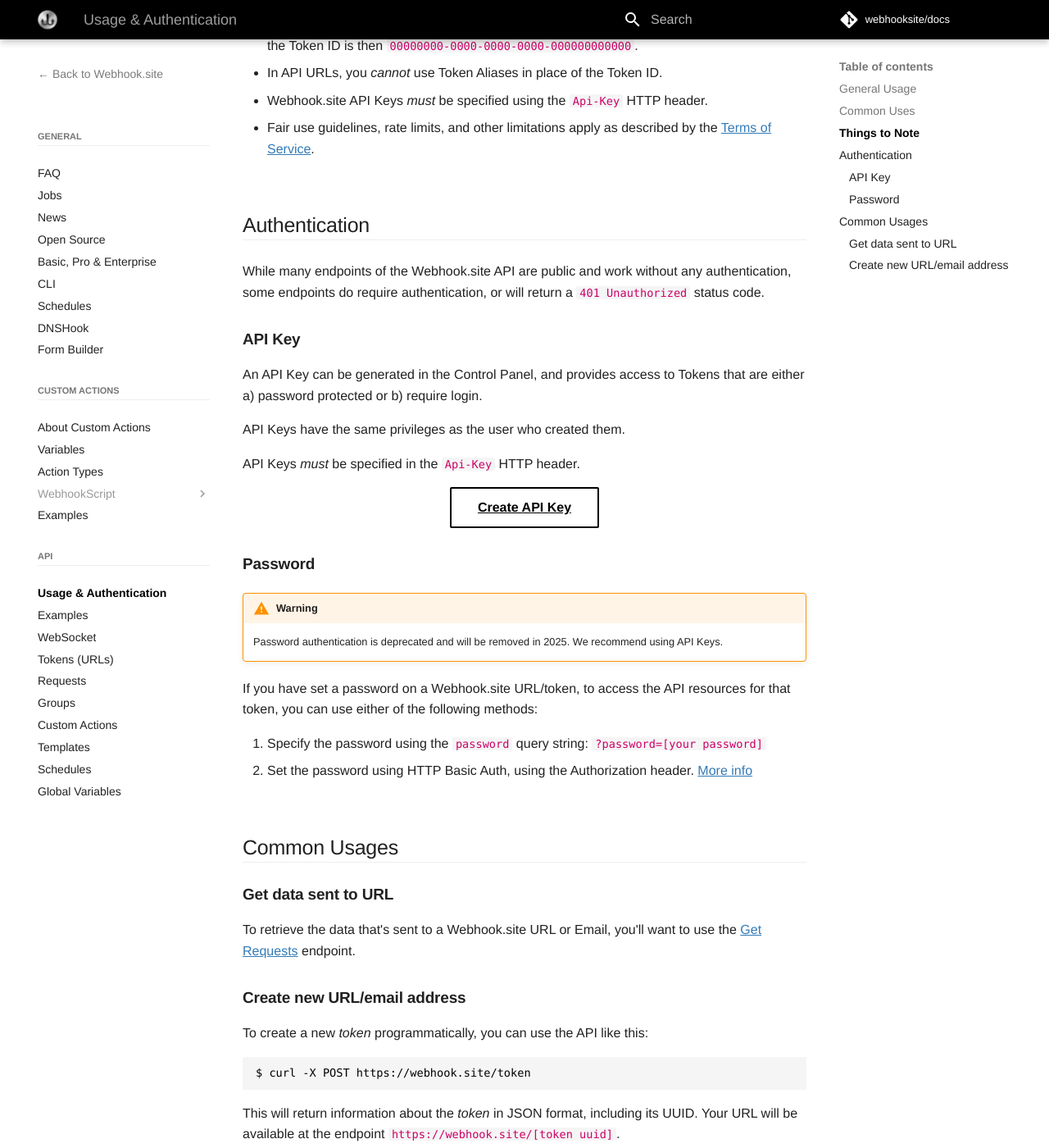
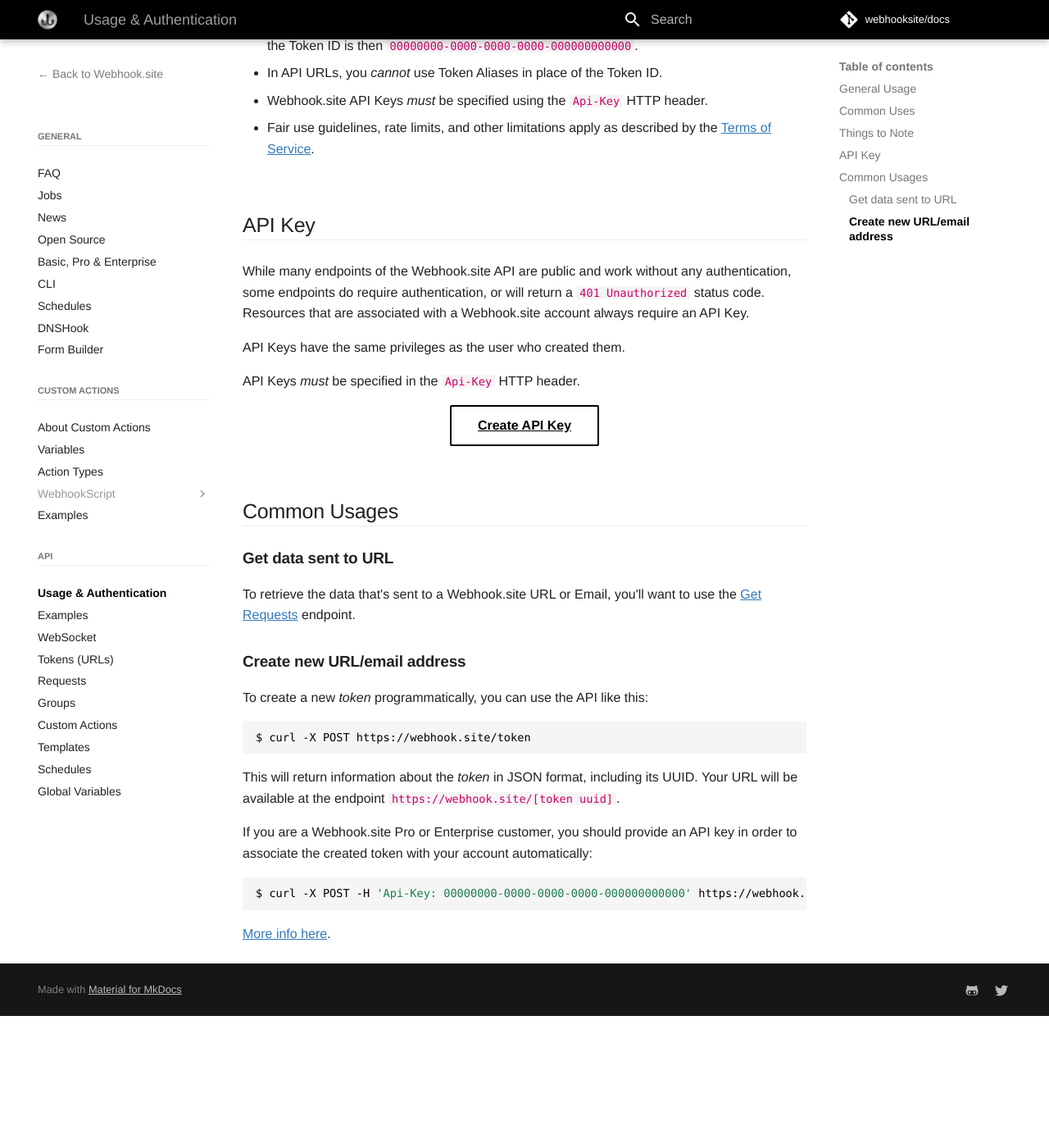
Before and after one commit to webhooksite/docs, an MkDocs documentation site: the page built from docs/api/about.md, in a window 1280 px wide and 1400 px high, scrolled down 885 px. Shown: the whole window at 82% size. Built offline with MkDocs 1.6.1 and Material for MkDocs 9.7.7, drawn with Linux system fonts in a browser that asks for light colours; comment, search, counter and statistics services are not loaded; after the commit the page ends 2124 px from its top, so only the background shows below that.

Commit message:
Update docs

```diff
--- a/docs/api/about.md
+++ b/docs/api/about.md
@@ -27,13 +27,9 @@
 * Webhook.site API Keys *must* be specified using the `Api-Key` HTTP header.
 * Fair use guidelines, rate limits, and other limitations apply as described by the [Terms of Service](https://webhook.site/terms).
 
-## Authentication
+## API Key
 
-While many endpoints of the Webhook.site API are public and work without any authentication, some endpoints do require authentication, or will return a `401 Unauthorized` status code.
-
-### API Key
-
-An API Key can be generated in the Control Panel, and provides access to Tokens that are either a) password protected or b) require login.
+While many endpoints of the Webhook.site API are public and work without any authentication, some endpoints do require authentication, or will return a `401 Unauthorized` status code. Resources that are associated with a Webhook.site account always require an API Key.
 
 API Keys have the same privileges as the user who created them.
 
@@ -42,16 +38,6 @@
 <div class="center">
 <a href="https://webhook.site/api-keys" class="md-button md-button--default no-underline">Create API Key</a>
 </div>
-
-### Password
-
-!!! warning
-    Password authentication is deprecated and will be removed in 2025. We recommend using API Keys.
-
-If you have set a password on a Webhook.site URL/token, to access the API resources for that token, you can use either of the following methods:
-
-1. Specify the password using the `password` query string: `?password=[your password]`
-2. Set the password using HTTP Basic Auth, using the Authorization header. [More info](https://en.wikipedia.org/wiki/Basic_access_authentication#Client_side)
 
 ## Common Usages
 
```
